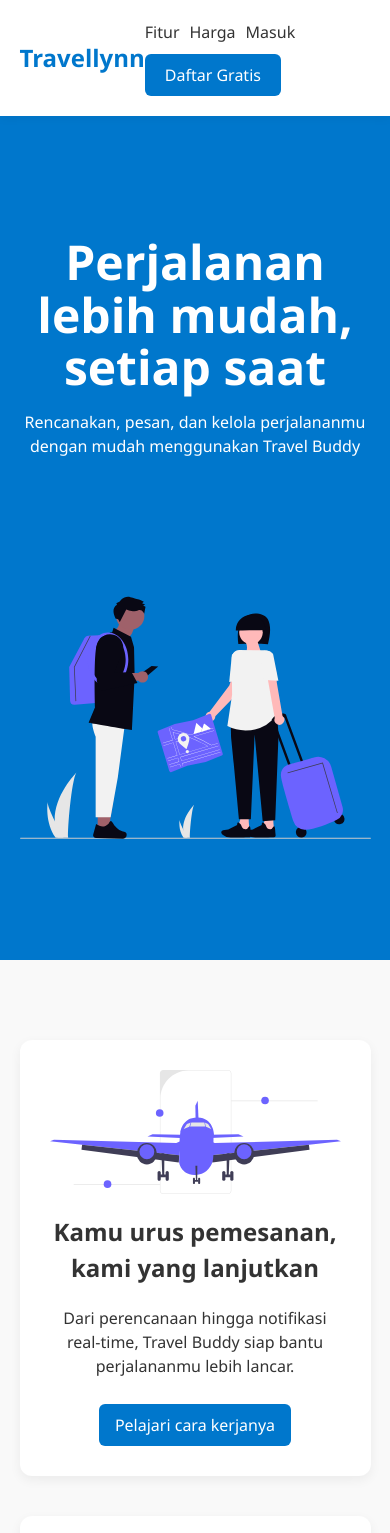
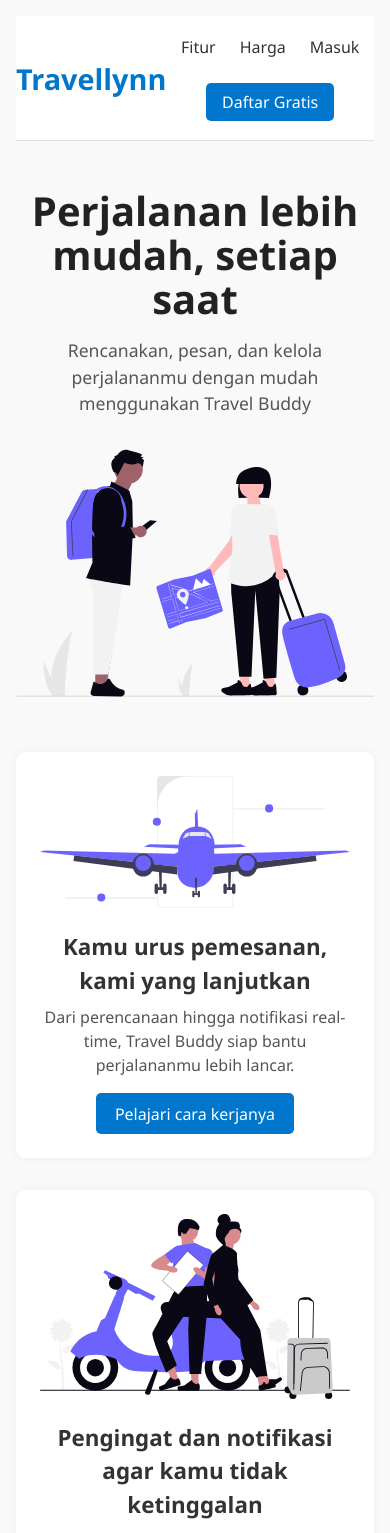
Before and after one commit to afiyyyyy/WEB-UAS-2025, a React (Vite) app: page / in a window 390 px wide. Shown: the top 1533 px of the page. Built offline with nearby package versions, Linux system fonts and the light colour scheme.

Commit message:
Update navbar dan layout styling

```diff
--- a/src/App.css
+++ b/src/App.css
@@ -1,392 +1,283 @@
-/* src/App.css */
-
+/* Reset dan Global */
 * {
+  margin: 0;
+  padding: 0;
   box-sizing: border-box;
 }
-html, body {
-  width: 100%;
-  height: auto;
-  padding: 0;
-  margin: 0;
-  overflow-x: hidden;
-}
 
-#root {
-  width: 100%;
-  overflow-x: hidden;
-}
-
-body {
-  margin: 0;
-  font-family: 'Segoe UI', sans-serif;
-  background: #f5f5f5;
+body, html {
+  font-family: 'Segoe UI', Tahoma, Geneva, Verdana, sans-serif;
+  background-color: #f9f9f9;
   color: #333;
 }
 
-/* === Travel Buddy === */
+.app-container {
+  max-width: 1200px;
+  margin: auto;
+  padding: 1rem;
+}
+
+/* Navbar */
 .navbar {
   display: flex;
   justify-content: space-between;
   align-items: center;
-  background: white;
-  padding: 20px 5vw;
-  box-shadow: 0 2px 10px rgba(0,0,0,0.05);
+  padding: 1.2rem 0;
+  background-color: #fff;
+  border-bottom: 1px solid #e0e0e0;
   position: sticky;
   top: 0;
-  z-index: 1000;
-  width: 100%;
+  z-index: 999;
 }
 
 .logo {
+  font-size: 1.8rem;
   font-weight: bold;
-  font-size: 1.5em;
   color: #0077cc;
 }
 
 .nav-links {
   list-style: none;
   display: flex;
-  gap: 20px;
-  align-items: center;
-  margin: 0;
-  padding: 0;
+  gap: 1.5rem;
 }
 
 .nav-links li {
+  font-size: 1rem;
+  cursor: pointer;
+  transition: color 0.2s;
+}
+
+.nav-links li:hover {
+  color: #0077cc;
+}
+
+.nav-links .cta {
+  background-color: #0077cc;
+  color: white;
+  border: none;
+  padding: 0.5rem 1rem;
+  border-radius: 5px;
+  cursor: pointer;
+  transition: background 0.2s;
+}
+
+.nav-links .cta:hover {
+  background-color: #005fa3;
+}
+
+/* Hero Section */
+.hero {
+  display: flex;
+  align-items: center;
+  justify-content: space-between;
+  margin: 3rem 0;
+  flex-wrap: wrap;
+  gap: 2rem;
+}
+
+.hero-text {
+  max-width: 550px;
+}
+
+.hero-text h1 {
+  font-size: 2.5rem;
+  margin-bottom: 1rem;
+  color: #222;
+}
+
+.hero-text p {
+  font-size: 1.1rem;
+  color: #555;
+}
+
+.hero img {
+  width: 100%;
+  max-width: 500px;
+}
+
+/* Features Section */
+.features {
+  display: grid;
+  grid-template-columns: repeat(auto-fit, minmax(300px, 1fr));
+  gap: 2rem;
+  margin: 3rem 0;
+}
+
+.feature {
+  background-color: #fff;
+  padding: 1.5rem;
+  border-radius: 10px;
+  text-align: center;
+  box-shadow: 0 0 10px rgba(0, 0, 0, 0.05);
+}
+
+.feature img {
+  max-width: 100%;
+  height: auto;
+  margin-bottom: 1rem;
+}
+
+.feature h2 {
+  font-size: 1.4rem;
+  margin-bottom: 0.5rem;
+}
+
+.feature p {
+  font-size: 1rem;
+  color: #555;
+  margin-bottom: 1rem;
+}
+
+.feature button {
+  background-color: #0077cc;
+  color: white;
+  padding: 0.6rem 1.2rem;
+  border: none;
+  border-radius: 5px;
   cursor: pointer;
 }
 
-.cta {
-  background: #0077cc;
+.feature button:hover {
+  background-color: #005fa3;
+}
+
+/* Map & Video Section */
+.map-video-section {
+  display: grid;
+  grid-template-columns: 1fr 1fr;
+  gap: 2rem;
+  margin: 3rem 0;
+}
+
+.card {
+  background-color: #fff;
+  padding: 1.5rem;
+  border-radius: 10px;
+  box-shadow: 0 0 10px rgba(0, 0, 0, 0.05);
+}
+
+.video-card iframe {
+  width: 100%;
+  height: 250px;
+  border-radius: 10px;
+  border: none;
+}
+
+/* CTA Banner */
+.cta-banner {
+  background-color: #0077cc;
   color: white;
+  text-align: center;
+  padding: 3rem 1rem;
+  border-radius: 10px;
+  margin: 3rem 0;
+}
+
+.cta-banner h2 {
+  font-size: 1.8rem;
+  margin-bottom: 1.5rem;
+}
+
+.download-buttons .cta {
+  background-color: white;
+  color: #0077cc;
+  font-weight: bold;
+  padding: 0.8rem 1.5rem;
+  border-radius: 8px;
   border: none;
-  padding: 10px 20px;
-  border-radius: 6px;
   cursor: pointer;
 }
 
-.hero {
-  display: flex;
-  justify-content: space-between;
-  align-items: center;
-  background: #0077cc;
-  color: white;
-  padding: 80px 5vw;
-  min-height: 100vh;
-  flex-wrap: wrap;
-  width: 100%;
-  overflow: hidden;
-  box-sizing: border-box;
+.download-buttons .cta:hover {
+  background-color: #e0f0ff;
 }
 
-.hero-text {
-  flex: 1;
-  min-width: 280px;
-}
-
-.hero-text h1 {
-  font-size: 3rem;
-  margin-bottom: 10px;
-}
-
-.hero img {
-  flex: 1;
-  max-width: 480px;
-  margin-top: 20px;
-  width: 100%;
-  height: auto;
-  object-fit: contain;
-}
-
-.features {
-  display: grid;
-  grid-template-columns: repeat(auto-fit, minmax(280px, 1fr));
-  gap: 40px;
-  padding: 80px 5vw;
-  background: #f9f9f9;
-  width: 100%;
-  box-sizing: border-box;
-}
-
-.feature {
-  background: white;
-  border-radius: 12px;
-  padding: 30px;
+/* Footer */
+.footer {
+  background-color: #f0f0f0;
+  padding: 2rem 1rem;
   text-align: center;
-  box-shadow: 0 4px 12px rgba(0,0,0,0.06);
-}
-
-.feature img {
-  max-height: 180px;
-  width: auto;
-  height: auto;
-  max-width: 100%;
-  display: block;
-  margin: 0 auto 20px;
-}
-
-.feature button {
-  background: #0077cc;
-  color: white;
-  border: none;
-  padding: 10px 16px;
-  border-radius: 6px;
-  margin-top: 10px;
-  cursor: pointer;
-}
-
-.cta-banner {
-  text-align: center;
-  padding: 80px 5vw;
-  background: #eaf4ff;
-  width: 100%;
-  box-sizing: border-box;
-}
-
-.cta-banner h2 {
-  font-size: 2rem;
-  margin-bottom: 20px;
-}
-
-footer {
-  background: #333;
-  color: white;
-  padding: 60px 5vw;
-  display: flex;
-  flex-direction: column;
-  align-items: center;
-  width: 100%;
-  box-sizing: border-box;
+  margin-top: 3rem;
+  border-radius: 10px;
 }
 
 .footer-logo {
   font-size: 1.5rem;
   font-weight: bold;
-  margin-bottom: 20px;
+  color: #0077cc;
+  margin-bottom: 1rem;
 }
 
 .footer-links {
   display: flex;
-  gap: 60px;
-  margin-bottom: 20px;
+  justify-content: center;
   flex-wrap: wrap;
-  justify-content: center;
+  gap: 3rem;
+  margin-bottom: 2rem;
 }
 
-.footer-links h4 {
-  margin-bottom: 10px;
-  font-size: 1.1rem;
-  color: #88c9ff;
+.footer-links div h4 {
+  font-size: 1rem;
+  margin-bottom: 0.5rem;
+}
+
+.footer-links div p {
+  font-size: 0.9rem;
+  margin: 0.3rem 0;
+  color: #444;
+}
+
+.student-info {
+  font-size: 0.9rem;
+  color: #333;
+  margin-bottom: 1rem;
+}
+
+.social-media-icons {
+  display: flex;
+  justify-content: center;
+  gap: 1.2rem;
+  font-size: 1.5rem;
+  margin-bottom: 1rem;
+}
+
+.social-media-icons a {
+  color: #0077cc;
+  transition: color 0.2s;
+}
+
+.social-media-icons a:hover {
+  color: #005fa3;
 }
 
 .footer-copy {
-  font-size: 0.9rem;
-  color: #bbb;
-  margin-top: 20px;
-  text-align: center;
+  font-size: 0.85rem;
+  color: #777;
 }
 
+/* Responsive */
 @media (max-width: 768px) {
   .hero {
     flex-direction: column;
     text-align: center;
   }
 
-  .hero img {
-    max-width: 100%;
+  .map-video-section {
+    grid-template-columns: 1fr;
   }
 
   .nav-links {
     flex-wrap: wrap;
-    gap: 10px;
+    justify-content: center;
+  }
+
+  .features {
+    grid-template-columns: 1fr;
+  }
+
+  .download-buttons .cta {
+    width: 100%;
+    margin-top: 1rem;
   }
 }
-
-/* === LAYOUT LAROYYBA === */
-.main-layout {
-  display: flex;
-  min-height: 100vh;
-  width: 100%;
-}
-
-.main-content {
-  flex: 1;
-  overflow-y: auto;
-  background-color: #f5f5f5;
-  padding: 20px;
-}
-
-/* === SIDEBAR === */
-.sidebar {
-  width: 250px;
-  background-color: #1e3a8a;
-  color: white;
-  height: 100vh;
-  padding: 24px;
-  position: sticky;
-  top: 0;
-  display: flex;
-  flex-direction: column;
-  gap: 20px;
-}
-
-.sidebar h1 {
-  font-size: 24px;
-  font-weight: bold;
-  margin-bottom: 16px;
-}
-
-.sidebar a {
-  color: white;
-  text-decoration: none;
-  font-size: 16px;
-  padding: 8px 0;
-  transition: color 0.3s ease;
-}
-
-.sidebar a:hover {
-  color: #facc15;
-}
-
-/* === LAROYYBA HERO === */
-.laroyba-hero {
-  padding: 60px 40px;
-  background-color: #ffffff;
-}
-
-.laroyba-hero h1 {
-  font-size: 2.5rem;
-  font-weight: bold;
-  margin-bottom: 10px;
-  color: #1e3a8a;
-}
-
-.laroyba-hero p {
-  font-size: 1.2rem;
-  color: #555;
-}
-
-/* === WRAPPER untuk konten biar sejajar sidebar === */
-.content-wrapper {
-  padding-left: 0;
-  padding-right: 20px;
-  max-width: 100%;
-}
-
-@media (min-width: 768px) {
-  .content-wrapper {
-    padding-left: 30px;
-  }
-}
-
-/* === WRAPPER fix hero/features agar gak ketiban sidebar === */
-.content-wrapper section {
-  margin-left: auto;
-  margin-right: auto;
-  max-width: 100%;
-  box-sizing: border-box;
-  padding-left: 20px;
-  padding-right: 20px;
-}
-
-@media (min-width: 768px) {
-  .content-wrapper section {
-    padding-left: 40px;
-    padding-right: 40px;
-  }
-}
-
-/* === Fixing Responsive Sidebar and Main Layout === */
-@media (max-width: 768px) {
-  .main-layout {
-    flex-direction: column;
-  }
-
-  .sidebar {
-    width: 100%;
-    height: auto;
-    position: relative;
-  }
-
-  .main-content {
-    padding: 20px 10px;
-  }
-
-  .content-wrapper {
-    padding-left: 0;
-    padding-right: 0;
-  }
-
-  .content-wrapper section {
-    padding-left: 20px;
-    padding-right: 20px;
-  }
-}
-
-.map-video-section {
-  display: flex;
-  flex-wrap: wrap;
-  justify-content: center;
-  gap: 20px;
-  padding: 40px 20px;
-  background-color: #f9f9f9;
-}
-
-.card {
-  flex: 1 1 500px;
-  max-width: 550px;
-  background: white;
-  padding: 20px;
-  border-radius: 16px;
-  box-shadow: 0 4px 10px rgba(0, 0, 0, 0.05);
-}
-
-.card iframe {
-  width: 100%;
-  height: 315px;
-  border-radius: 12px;
-  border: none;
-}
-
-.student-info {
-  margin: 2rem auto 1rem;
-  padding: 1rem;
-  background-color: #f5f5f5;
-  border-radius: 10px;
-  max-width: 500px;
-  font-size: 14px;
-  color: #333;
-  box-shadow: 0 0 8px rgba(0, 0, 0, 0.05);
-  text-align: left;
-}
-.student-info p {
-  margin: 0.2rem 0;
-}
-
-
-@media (max-width: 768px) {
-  .map-video-section {
-    flex-direction: column;
-    align-items: center;
-  }
-}
-
-.social-icons {
-  display: flex;
-  justify-content: center;
-  align-items: center;
-  gap: 40px;             /* Lebih besar jaraknya antar icon */
-  font-size: 40px;       /* Ukuran icon dibesarkan */
-  margin-top: 40px;      /* Jarak dari card biodata */
-}
-
-.social-icons a {
-  color: #4c51bf;
-  text-decoration: none;
-  transition: transform 0.3s ease, color 0.3s ease;
-}
-
-.social-icons a:hover {
-  color: #00e6e6;
-  transform: scale(1.3);  /* Membesar lebih signifikan saat hover */
-}
```
